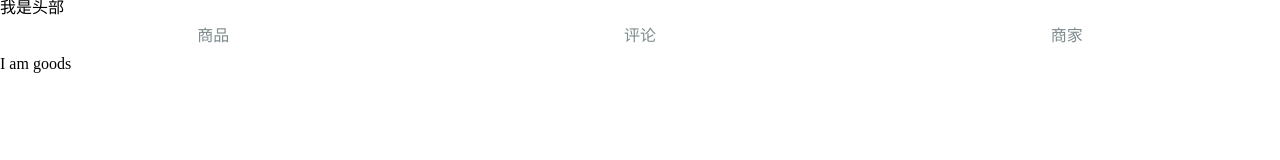
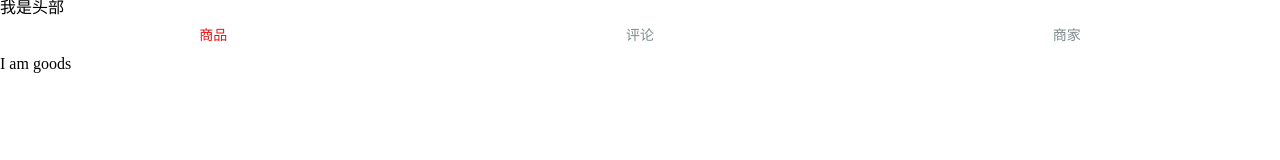
Before and after one commit to MiracleRo/e, a Vue app: page /#/goods in a window 1280 px wide. Shown: the top 160 px of the page. Built offline with nearby package versions, Linux system fonts and the light colour scheme.

Commit message:
设置了‘/goods’为默认路由

```diff
--- a/src/App.vue
+++ b/src/App.vue
@@ -33,4 +33,10 @@
       .tab-item
           flex: 1
           text-align: center
+          font-size: 14px
+          color: rgb(77, 85, 93)
+      .tab-item .router-link-active
+          color: rgb(240, 20, 20)
+      .tab-item a
+          display: block
 </style>
--- a/src/main.js
+++ b/src/main.js
@@ -7,4 +7,5 @@ new Vue({
   render: h => h(App)
 }).$mount('#app');
 
+router.push('./goods');
 /* eslint-disable no-new */
```
Also changed, not shown: vv.js (deleted, +0 -31 lines), vvvvv.html (deleted, +0 -28 lines).
